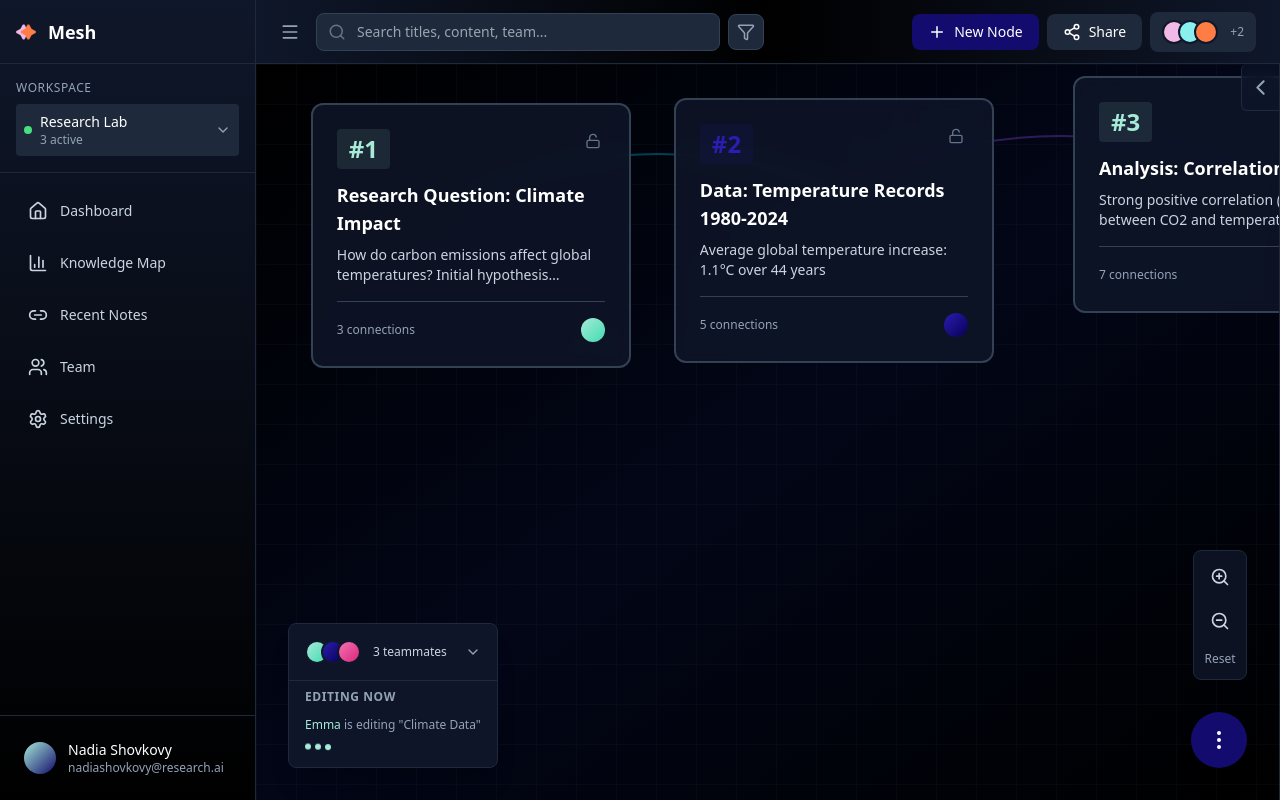
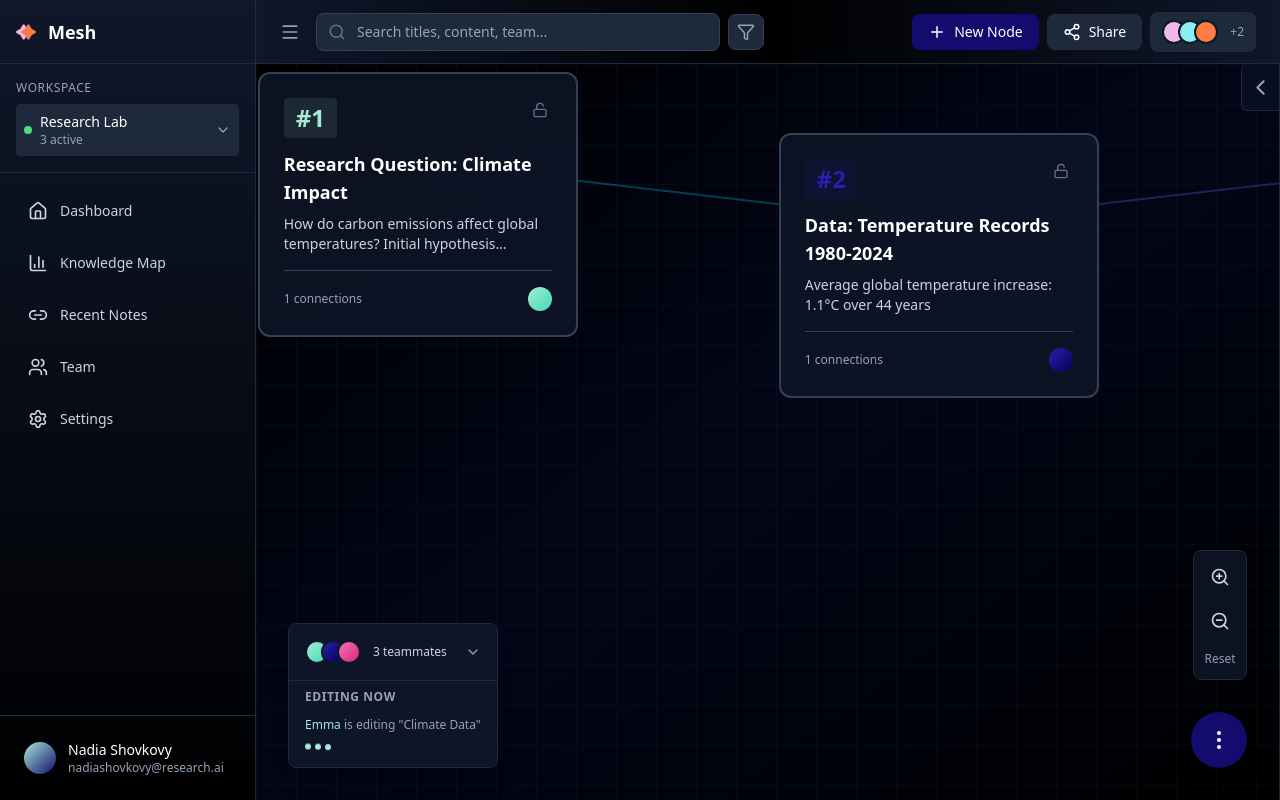
Before and after one commit to nadiashovkovy/mesh, a React (Create React App) app: page / in a window 1280 px wide. Built offline with nearby package versions, Linux system fonts and the light colour scheme.

Commit message:
node connections work better

```diff
--- a/src/components/Canvas.jsx
+++ b/src/components/Canvas.jsx
@@ -4,12 +4,13 @@ import NoteCard from './Notecard';
 import CollaborationIndicator from './CollaborationIndicator';
 import RightPanel from './RightPanel';
 
-const Canvas = forwardRef(({ selectedNodes, onSelectNode, notes, isFullscreen, onFullscreenChange, rightPanelOpen, onRightPanelToggle, onSearch, searchQuery, searchResultsCount = 0, currentSearchIndex = 0, onSearchNavigate, onUpdateNote }, ref) => {
+const Canvas = forwardRef(({ selectedNodes, onSelectNode, notes, isFullscreen, onFullscreenChange, rightPanelOpen, onRightPanelToggle, onSearch, searchQuery, searchResultsCount = 0, currentSearchIndex = 0, onSearchNavigate, onUpdateNote, onAddConnection }, ref) => {
   const [zoom, setZoom] = useState(1);
   const [pan, setPan] = useState({ x: 0, y: 0 });
   const [showActionMenu, setShowActionMenu] = useState(false);
   const [notePositions, setNotePositions] = useState({});
   const [searchBarCollapsed, setSearchBarCollapsed] = useState(false);
+  const [connectingFrom, setConnectingFrom] = useState(null);
   const fullscreenSearchInputRef = useRef(null);
   const canvasRef = useRef(null);
   const isPinching = useRef(false);
@@ -66,20 +67,61 @@ const Canvas = forwardRef(({ selectedNodes, onSelectNode, notes, isFullscreen, o
     }
   }));
 
-  // Initialize random positions for notecards
+  // Initialize positions for new notecards only
   useEffect(() => {
-    const initialPositions = {};
-    notes.forEach((note, index) => {
-      // Create scattered positions in a grid-like pattern with randomness
-      const col = index % 3;
-      const row = Math.floor(index / 3);
-      initialPositions[note.id] = {
-        x: col * 400 + Math.random() * 100,
-        y: row * 300 + Math.random() * 100
+    setNotePositions(prev => {
+      const newPositions = { ...prev };
+      const cardWidth = 320;
+      const cardHeight = 200;
+      const minDistance = 400; // Minimum distance between nodes
+
+      notes.forEach((note) => {
+        // Only add position if this note doesn't have one yet
+        if (!newPositions[note.id]) {
+          // Find a position that doesn't overlap with existing nodes
+          let attempts = 0;
+          let validPosition = null;
+
+          while (!validPosition && attempts < 50) {
+            // Start with a grid-like pattern and add randomness
+            const existingCount = Object.keys(newPositions).length;
+            const col = existingCount % 3;
+            const row = Math.floor(existingCount / 3);
+
+            const candidateX = col * 450 + Math.random() * 150;
+            const candidateY = row * 350 + Math.random() * 150;
+
+            // Check if this position is far enough from all existing nodes
+            const isFarEnough = Object.values(newPositions).every(pos => {
+              const dx = pos.x - candidateX;
+              const dy = pos.y - candidateY;
+              const distance = Math.sqrt(dx * dx + dy * dy);
+              return distance >= minDistance;
+            });
+
+            if (isFarEnough || Object.keys(newPositions).length === 0) {
+              validPosition = { x: candidateX, y: candidateY };
+            }
+
+            attempts++;
+          }
+
+          // If we couldn't find a valid position after 50 attempts, place it far to the right
+          if (!validPosition) {
+            const existingCount = Object.keys(newPositions).length;
+            validPosition = {
+              x: existingCount * 450,
+              y: Math.random() * 200
             };
+          }
+
+          newPositions[note.id] = validPosition;
+        }
       });
-    setNotePositions(initialPositions);
-  }, [notes.length]);
+
+      return newPositions;
+    });
+  }, [notes]);
 
   // Keyboard shortcuts for zoom
   useEffect(() => {
@@ -331,34 +373,60 @@ const Canvas = forwardRef(({ selectedNodes, onSelectNode, notes, isFullscreen, o
     const cardWidth = 320; // w-80 = 320px
     const cardHeight = 180; // approximate height
 
-    // Create connections between sequential notes
-    for (let i = 0; i < notes.length - 1; i++) {
-      const fromNote = notes[i];
-      const toNote = notes[i + 1];
+    // Create lines based on connectedTo arrays
+    notes.forEach((fromNote) => {
       const fromPos = notePositions[fromNote.id];
-      const toPos = notePositions[toNote.id];
+      const connectedTo = fromNote.connectedTo || [];
 
-      if (fromPos && toPos) {
+      connectedTo.forEach((toId) => {
+        const toNote = notes.find(n => n.id === toId);
+        const toPos = notePositions[toId];
+
+        if (fromPos && toPos && toNote) {
           // Calculate center points of each card
           const x1 = fromPos.x + cardWidth / 2;
           const y1 = fromPos.y + cardHeight / 2;
           const x2 = toPos.x + cardWidth / 2;
           const y2 = toPos.y + cardHeight / 2;
 
-        // Calculate control point for curve (midpoint with offset)
-        const midX = (x1 + x2) / 2;
-        const midY = (y1 + y2) / 2;
-        const offsetY = Math.abs(x2 - x1) * 0.2;
-
           lines.push({
-          id: `${fromNote.id}-${toNote.id}`,
-          d: `M ${x1} ${y1} Q ${midX} ${midY - offsetY} ${x2} ${y2}`,
+            id: `${fromNote.id}-${toId}`,
+            d: `M ${x1} ${y1} L ${x2} ${y2}`,
             color: fromNote.color
           });
         }
+      });
+    });
+
+    return lines;
+  };
+
+  const handleStartConnection = (nodeId) => {
+    setConnectingFrom(nodeId);
+  };
+
+  const handleEndConnection = (toNodeId) => {
+    if (connectingFrom && connectingFrom !== toNodeId) {
+      onAddConnection?.(connectingFrom, toNodeId);
+    }
+    setConnectingFrom(null);
+  };
+
+  const handleCancelConnection = () => {
+    setConnectingFrom(null);
+  };
+
+  const handleNoteClick = (noteId, isShiftKey) => {
+    // If we're in connection mode, complete the connection
+    if (connectingFrom) {
+      if (connectingFrom !== noteId) {
+        handleEndConnection(noteId);
+      }
+      return;
     }
 
-    return lines;
+    // Otherwise, normal selection behavior
+    onSelectNode(noteId, isShiftKey);
   };
 
   return (
@@ -461,9 +529,14 @@ const Canvas = forwardRef(({ selectedNodes, onSelectNode, notes, isFullscreen, o
       <div className="relative h-full overflow-hidden">
         {/* Connection Lines - Behind notecards */}
         <svg
-          className="absolute inset-0 w-full h-full pointer-events-none"
+          className="absolute pointer-events-none"
           style={{
             opacity: 0.5,
+            left: 0,
+            top: 0,
+            width: '100%',
+            height: '100%',
+            overflow: 'visible',
             transform: `scale(${zoom}) translate(${pan.x}px, ${pan.y}px)`,
             transformOrigin: 'top left',
           }}
@@ -502,10 +575,10 @@ const Canvas = forwardRef(({ selectedNodes, onSelectNode, notes, isFullscreen, o
               id={note.id}
               title={note.title}
               description={note.description}
-              connections={note.connections}
+              connectedTo={note.connectedTo || []}
               color={note.color}
               isSelected={selectedNodes && selectedNodes.includes(note.id)}
-              onClick={(e) => onSelectNode(note.id, e.shiftKey)}
+              onClick={(e) => handleNoteClick(note.id, e.shiftKey)}
               position={notePositions[note.id]}
               onPositionChange={handlePositionChange}
               selectedNodes={selectedNodes}
@@ -513,6 +586,10 @@ const Canvas = forwardRef(({ selectedNodes, onSelectNode, notes, isFullscreen, o
               onGroupPositionChange={setNotePositions}
               zoom={zoom}
               pan={pan}
+              onStartConnection={handleStartConnection}
+              onEndConnection={handleEndConnection}
+              onCancelConnection={handleCancelConnection}
+              isConnecting={connectingFrom === note.id}
             />
           ))}
         </div>
--- a/src/components/Notecard.jsx
+++ b/src/components/Notecard.jsx
@@ -1,8 +1,9 @@
 import React, { useState, useRef, useEffect } from 'react';
 import { Lock, Unlock } from 'lucide-react';
 
-export default function NoteCard({ id, title, description, connections, color, isSelected, onClick, position, onPositionChange, selectedNodes, allNotePositions, onGroupPositionChange, zoom = 1, pan = { x: 0, y: 0 } }) {
+export default function NoteCard({ id, title, description, connectedTo, color, isSelected, onClick, position, onPositionChange, selectedNodes, allNotePositions, onGroupPositionChange, zoom = 1, pan = { x: 0, y: 0 }, onStartConnection, onEndConnection, onCancelConnection, isConnecting }) {
   const [isLocked, setIsLocked] = useState(false);
+  const [showConnectionMenu, setShowConnectionMenu] = useState(false);
   const isDraggingRef = useRef(false);
   const dragStartRef = useRef({ x: 0, y: 0 });
   const groupDragStartPositions = useRef({});
@@ -17,6 +18,7 @@ export default function NoteCard({ id, title, description, connections, color, i
 
   const handleMouseDown = (e) => {
     if (isLocked || e.target.closest('button')) return;
+
     isDraggingRef.current = true;
 
     // Store the offset from mouse to card position in canvas space
@@ -40,6 +42,19 @@ export default function NoteCard({ id, title, description, connections, color, i
 
     e.preventDefault();
     e.stopPropagation();
+  };
+
+  const handleContextMenu = (e) => {
+    e.preventDefault();
+    e.stopPropagation();
+    setShowConnectionMenu(true);
+  };
+
+  const handleClick = (e) => {
+    // If another node is in connection mode and we're clicking this node, complete the connection
+    // The parent Canvas tracks which node is connecting via isConnecting prop
+    // We just call onClick normally, and Canvas will handle it
+    onClick?.(e);
   };
 
   useEffect(() => {
@@ -72,7 +87,7 @@ export default function NoteCard({ id, title, description, connections, color, i
       }
     };
 
-    const handleMouseUp = () => {
+    const handleMouseUp = (e) => {
       isDraggingRef.current = false;
       groupDragStartPositions.current = {};
     };
@@ -84,7 +99,7 @@ export default function NoteCard({ id, title, description, connections, color, i
       window.removeEventListener('mousemove', handleMouseMove);
       window.removeEventListener('mouseup', handleMouseUp);
     };
-  }, [id, isLocked, onPositionChange, selectedNodes, position, allNotePositions, onGroupPositionChange, zoom]);
+  }, [id, isLocked, onPositionChange, selectedNodes, position, allNotePositions, onGroupPositionChange, zoom, isConnecting, onEndConnection, onCancelConnection]);
 
   const toggleLock = (e) => {
     e.stopPropagation();
@@ -94,10 +109,14 @@ export default function NoteCard({ id, title, description, connections, color, i
   return (
     <div
       ref={cardRef}
-      onClick={onClick}
+      data-nodeid={id}
+      onClick={handleClick}
       onMouseDown={handleMouseDown}
+      onContextMenu={handleContextMenu}
       className={`notecard w-80 p-6 backdrop-blur border-2 rounded-xl select-none ${
         isLocked ? 'cursor-pointer' : 'cursor-grab active:cursor-grabbing'
+      } ${
+        isConnecting ? 'ring-4 ring-cyan-400 ring-opacity-50' : ''
       } ${
         isSelected
           ? 'bg-slate-800/90 border-cyan-400 shadow-2xl shadow-cyan-400/30 ring-2 ring-cyan-400/20 scale-105 transition-all duration-300'
@@ -112,6 +131,20 @@ export default function NoteCard({ id, title, description, connections, color, i
     >
       <div className="flex items-start justify-between mb-3">
         <div className={`text-2xl font-bold ${badgeColor} px-3 py-1 rounded`}>#{id}</div>
+        <div className="flex gap-1">
+          {showConnectionMenu && (
+            <button
+              onClick={(e) => {
+                e.stopPropagation();
+                onStartConnection?.(id);
+                setShowConnectionMenu(false);
+              }}
+              className="px-2 py-1 text-xs bg-cyan-500 hover:bg-cyan-600 rounded transition"
+              title="Form Connection"
+            >
+              Connect
+            </button>
+          )}
           <button
             onClick={toggleLock}
             className="p-1 hover:bg-slate-700/50 rounded transition"
@@ -124,12 +157,13 @@ export default function NoteCard({ id, title, description, connections, color, i
             )}
           </button>
         </div>
+      </div>
 
       <h3 className="font-semibold text-lg mb-2 text-white">{title}</h3>
       <p className="text-sm text-slate-300 mb-4 line-clamp-2">{description}</p>
 
       <div className="flex items-center justify-between pt-4 border-t border-slate-700">
-        <div className="text-xs text-slate-400">{connections} connections</div>
+        <div className="text-xs text-slate-400">{connectedTo.length} connections</div>
         <div className={`w-6 h-6 rounded-full bg-gradient-to-br ${gradientColor}`}></div>
       </div>
     </div>
--- a/src/components/RightPanel.jsx
+++ b/src/components/RightPanel.jsx
@@ -166,7 +166,7 @@ export default function RightPanel({ isOpen, selectedNode, selectedNote, onToggl
                 </div>
                 <div className="p-3 bg-slate-800/50 rounded-lg border border-slate-700/50">
                   <div className="text-xs text-slate-400 mb-1">Connections</div>
-                  <div className="text-sm text-slate-300">{selectedNote.connections} linked nodes</div>
+                  <div className="text-sm text-slate-300">{selectedNote.connectedTo?.length || 0} linked nodes</div>
                 </div>
                 <div className="p-3 bg-slate-800/50 rounded-lg border border-slate-700/50">
                   <div className="text-xs text-slate-400 mb-1">Created</div>
--- a/src/pages/Dashboard.jsx
+++ b/src/pages/Dashboard.jsx
@@ -22,7 +22,7 @@ export default function Dashboard() {
         id: 1,
         title: 'Research Question: Climate Impact',
         description: 'How do carbon emissions affect global temperatures? Initial hypothesis testing...',
-        connections: 3,
+        connectedTo: [2],
         color: 'cyan',
         offset: 'translate-x-0 translate-y-0',
       },
@@ -30,7 +30,7 @@ export default function Dashboard() {
         id: 2,
         title: 'Data: Temperature Records 1980-2024',
         description: 'Average global temperature increase: 1.1°C over 44 years',
-        connections: 5,
+        connectedTo: [3],
         color: 'purple',
         offset: 'translate-x-96 translate-y-0',
       },
@@ -38,7 +38,7 @@ export default function Dashboard() {
         id: 3,
         title: 'Analysis: Correlation Study',
         description: 'Strong positive correlation (r=0.89) between CO2 and temperature',
-        connections: 7,
+        connectedTo: [],
         color: 'cyan',
         offset: 'translate-x-52 translate-y-96',
       },
@@ -48,7 +48,7 @@ export default function Dashboard() {
         id: 1,
         title: 'UI/UX Principles',
         description: 'Core design principles for user interface and experience',
-        connections: 4,
+        connectedTo: [2],
         color: 'purple',
         offset: 'translate-x-0 translate-y-0',
       },
@@ -56,7 +56,7 @@ export default function Dashboard() {
         id: 2,
         title: 'Design System Components',
         description: 'Reusable components library and design tokens',
-        connections: 6,
+        connectedTo: [3],
         color: 'cyan',
         offset: 'translate-x-96 translate-y-0',
       },
@@ -64,7 +64,7 @@ export default function Dashboard() {
         id: 3,
         title: 'User Research Findings',
         description: 'Key insights from user interviews and testing sessions',
-        connections: 5,
+        connectedTo: [],
         color: 'purple',
         offset: 'translate-x-48 translate-y-80',
       },
@@ -74,7 +74,7 @@ export default function Dashboard() {
         id: 1,
         title: 'Market Analysis Q1 2026',
         description: 'Competitive landscape and market opportunities',
-        connections: 4,
+        connectedTo: [2],
         color: 'cyan',
         offset: 'translate-x-0 translate-y-0',
       },
@@ -82,7 +82,7 @@ export default function Dashboard() {
         id: 2,
         title: 'Product Roadmap',
         description: 'Feature prioritization and release timeline',
-        connections: 8,
+        connectedTo: [3],
         color: 'purple',
         offset: 'translate-x-96 translate-y-0',
       },
@@ -90,7 +90,7 @@ export default function Dashboard() {
         id: 3,
         title: 'Customer Feedback Summary',
         description: 'Top requested features and pain points',
-        connections: 3,
+        connectedTo: [],
         color: 'cyan',
         offset: 'translate-x-52 translate-y-96',
       },
@@ -187,7 +187,7 @@ export default function Dashboard() {
       id: newId,
       title: 'New Node',
       description: 'Click to add description...',
-      connections: 0,
+      connectedTo: [],
       color: newId % 2 === 0 ? 'purple' : 'cyan',
       offset: 'translate-x-0 translate-y-0',
     };
@@ -213,7 +213,23 @@ export default function Dashboard() {
       [currentWorkspace.id]: updatedNotes
     });
   };
+  const handleAddConnection = (fromId, toId) => {
+    const currentWorkspaceNotes = workspaceNotes[currentWorkspace.id] || [];
+    const updatedNotes = currentWorkspaceNotes.map(note => {
+      if (note.id === fromId) {
+        const connectedTo = note.connectedTo || [];
+        if (!connectedTo.includes(toId)) {
+          return { ...note, connectedTo: [...connectedTo, toId] };
+        }
+      }
+      return note;
+    });
 
+    setWorkspaceNotes({
+      ...workspaceNotes,
+      [currentWorkspace.id]: updatedNotes
+    });
+  };
   return (
     <div className="flex h-screen bg-black text-white font-sans">
       {/* Sidebar */}
@@ -253,6 +269,7 @@ export default function Dashboard() {
             currentSearchIndex={currentSearchIndex}
             onSearchNavigate={handleSearchNavigate}
             onUpdateNote={handleUpdateNode}
+            onAddConnection={handleAddConnection}
           />
           {!isFullscreen && (
             <RightPanel
```
Lines whose indentation alone changed are shown as unchanged.
